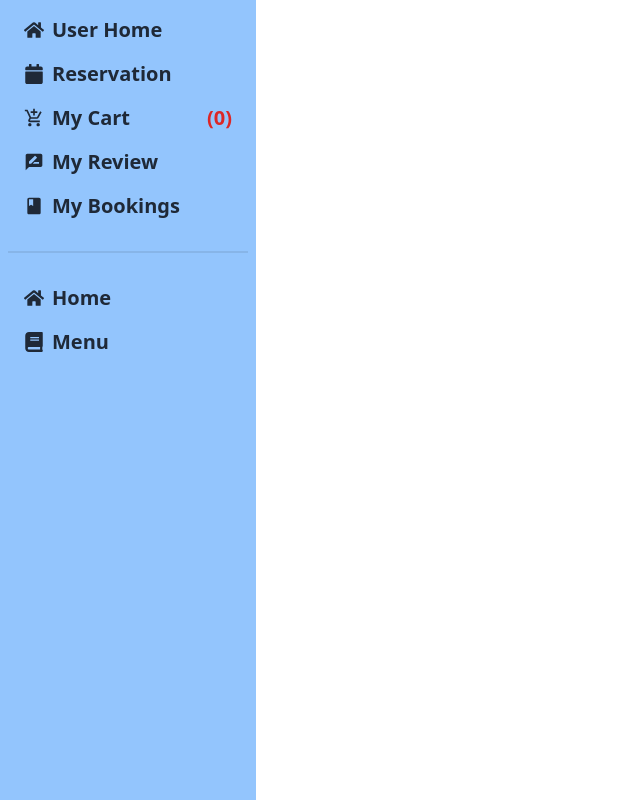
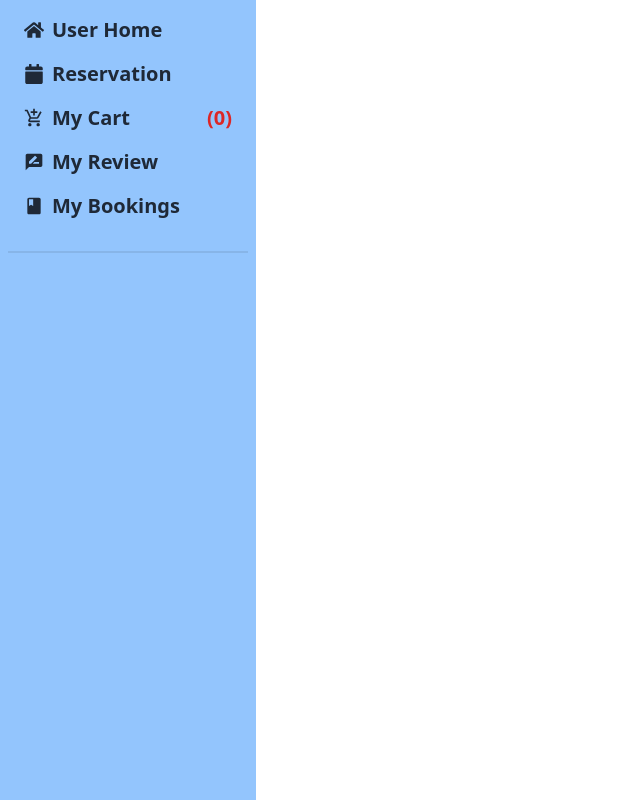
Before and after one commit to devmashum/bistro-boss, a React (Vite) app: page /dashboard in a window 1280 px wide. Shown: the whole page, without its empty margins (0-640 px from the left). Built offline with nearby package versions, Linux system fonts and the light colour scheme; no server answers.

Commit message:
new commit

```diff
--- a/src/Layout/Dashboard.jsx
+++ b/src/Layout/Dashboard.jsx
@@ -6,7 +6,7 @@ import useCart from '../hooks/useCart';
 
 const Dashboard = () => {
 
-    const [user] = useCart();
+    const [user, refetch] = useCart();
     return (
         <div className='flex gap-2'>
             <div className="w-64 min-h-screen bg-blue-300 ">
@@ -29,11 +29,7 @@ const Dashboard = () => {
 
                     <div className="divider"></div>
 
-                    <li><NavLink to={'/'}><FaHome />Home</NavLink></li>
-                    <li><NavLink to={'/order/salad'}>
-                        <FaBook />
 
-                        Menu</NavLink></li>
 
 
                 </ul>
```
